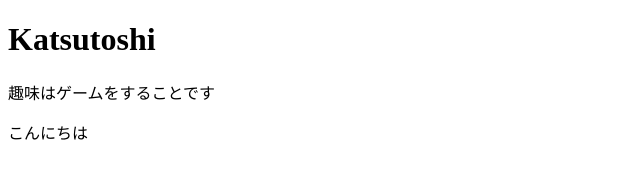
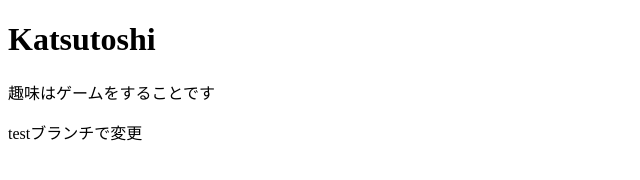
Before and after one commit to oira-12/git-practice, a plain HTML site: page index.html in a window 1280 px wide. Shown: the full height of the page, 0-640 px from the left. Drawn offline with Linux system fonts and the light colour scheme.

Commit message:
testブランチで変更

```diff
--- a/index.html
+++ b/index.html
@@ -9,6 +9,6 @@
 <body>
     <h1>Katsutoshi</h1>
     <p>趣味はゲームをすることです</p>
-    <p>こんにちは</p>
+    <p>testブランチで変更</p>
 </body>
 </html>
```
